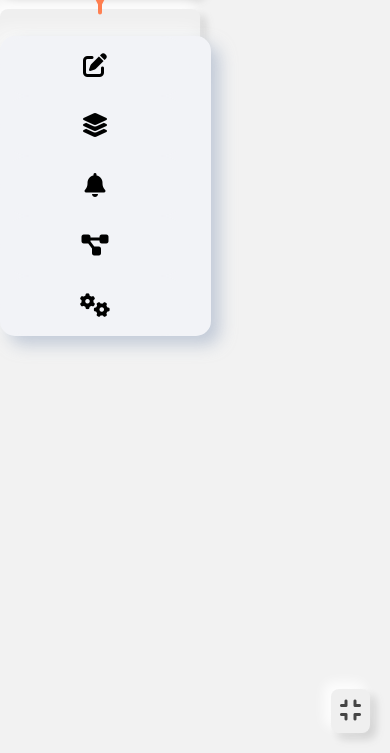
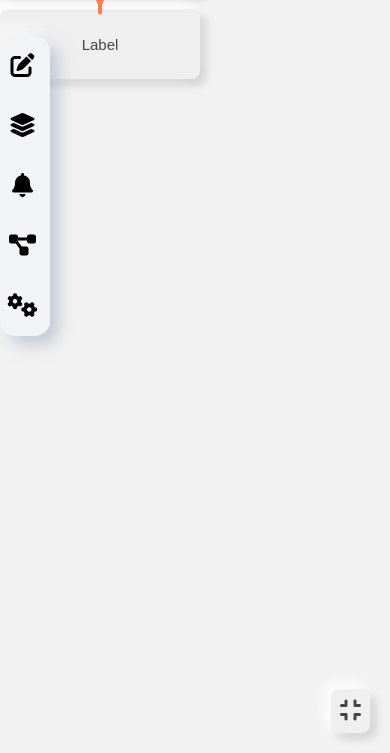
Before and after one commit to solid-droid/FIS-Concept, a plain HTML site: page index.html in a window 390 px wide. Shown: the part 91-844 px from the top of the page. Drawn offline with Linux system fonts and the light colour scheme.

Commit message:
Add files via upload

```diff
--- a/main.css
+++ b/main.css
@@ -142,7 +142,7 @@ text-align: center;
         height:400px;
     }
     .menu{
-        width  : 25% !important;
+        width  : 50px;
     }
 }
 .newLayer{
```
